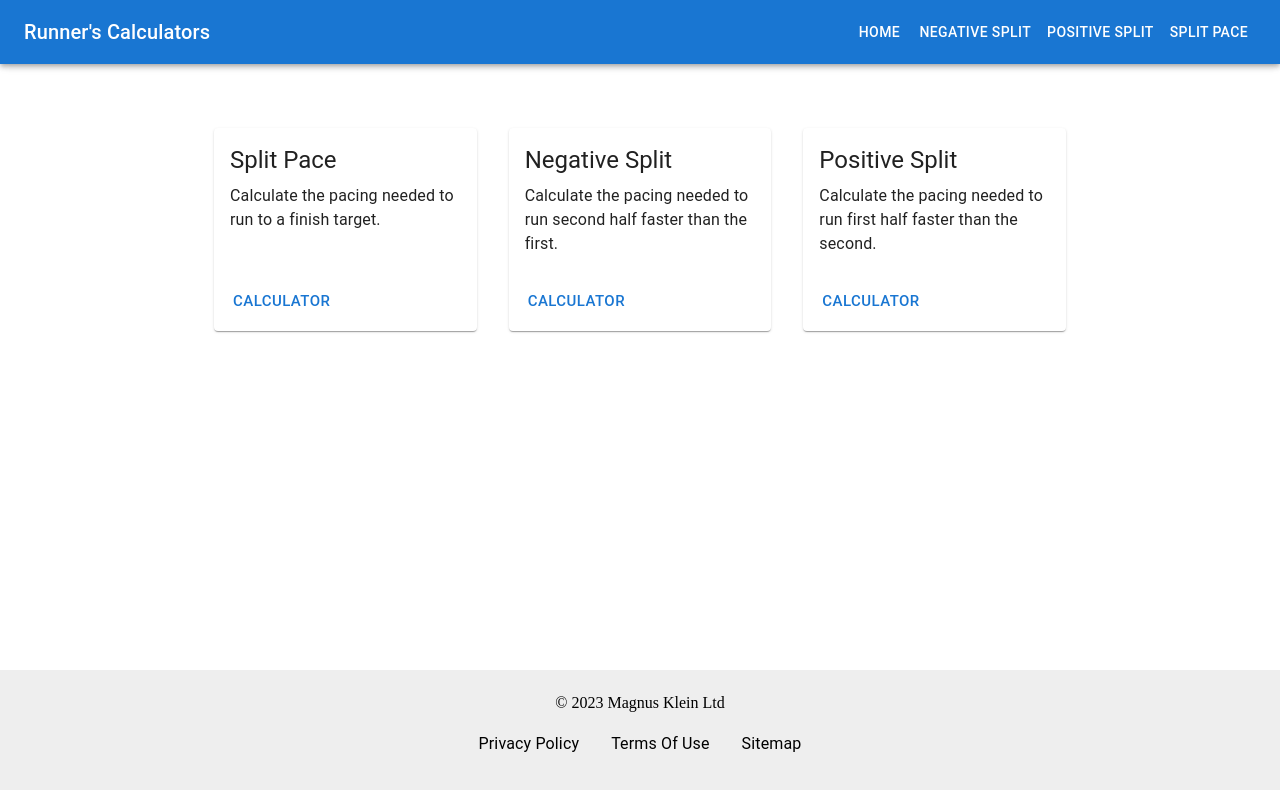
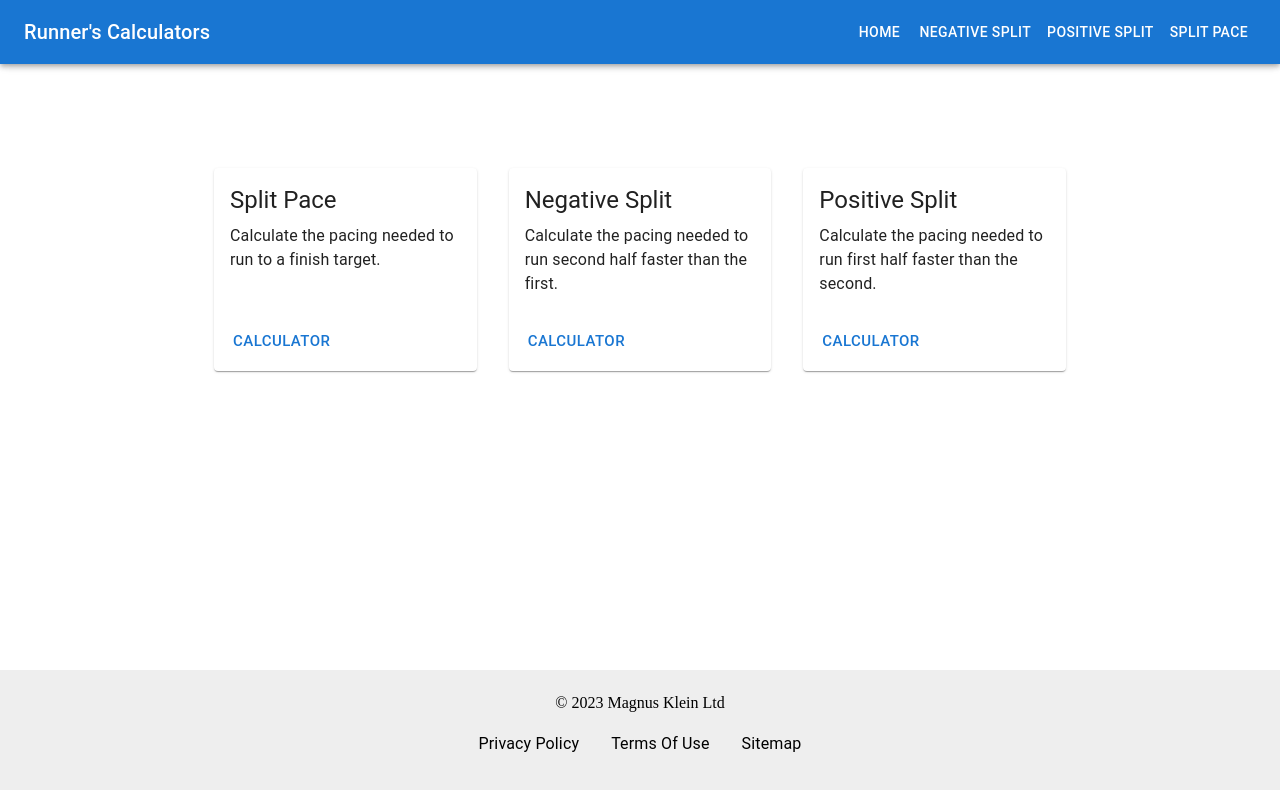
Before and after one commit to jaymagrob/running-calculator, a Next.js app: page / in a window 1280 px wide. Shown: the top 790 px of the page. Built offline with nearby package versions, Linux system fonts and the light colour scheme.

Commit message:
RUN-16, layout: bigger top margin

```diff
--- a/components/layout.js
+++ b/components/layout.js
@@ -51,7 +51,7 @@ export default function Layout({ children }) {
         height="0" width="0" style="display:none;visibility:hidden"></iframe>`}}>
         </noscript>
         <Header />
-        <Box sx={{ marginTop: 8 }}>
+        <Box sx={{ marginTop: 13 }}>
           {children}
         </Box>
         <Box
```
